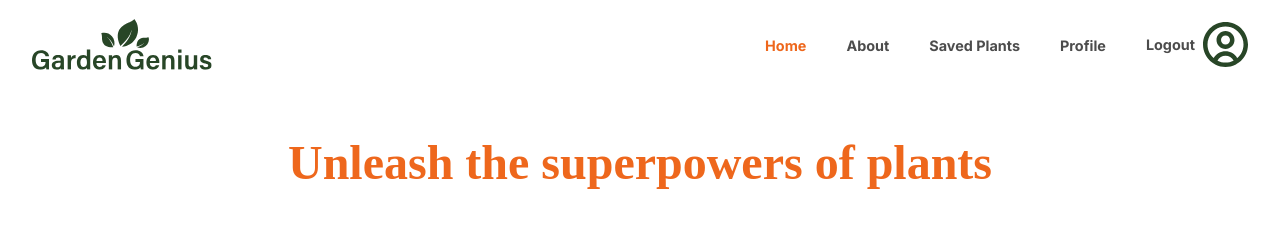
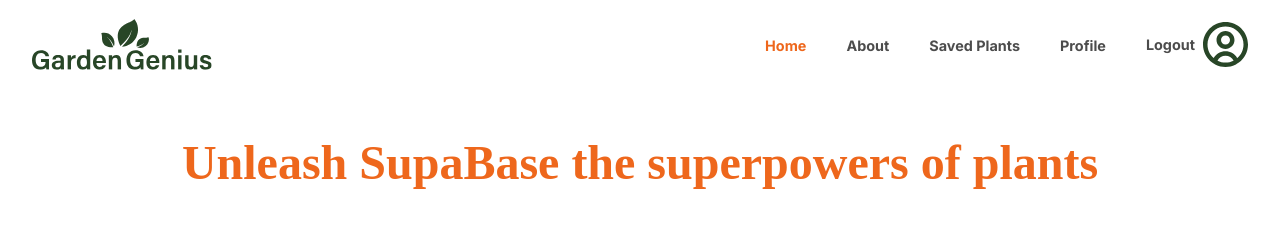
Before and after one commit to jasin1/garden-genius, a React (Vite) app: page /search in a window 1280 px wide. Shown: the top 229 px of the page. Built offline with nearby package versions, Linux system fonts and the light colour scheme; no server answers; a web font is replaced by a local one.

Commit message:
First commit in supabase branch

```diff
--- a/src/pages/search/Search.jsx
+++ b/src/pages/search/Search.jsx
@@ -77,7 +77,7 @@
                 <Navigation/>
                 <section className="search-container">
                     <header className="search-header">
-                        <h1 className="search-h1">Unleash the superpowers of plants</h1>
+                        <h1 className="search-h1">Unleash SupaBase the superpowers of plants</h1>
                         <SearchBar
                             onSearch={handleSearch}
                             placeholder="Search for plants..."
```
